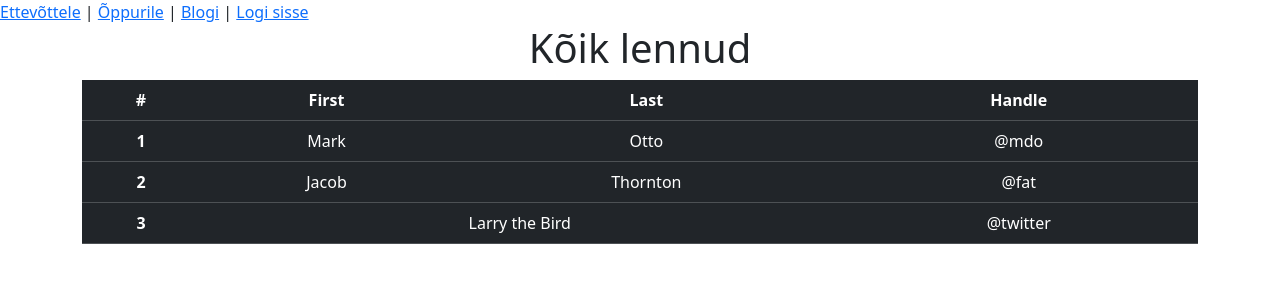
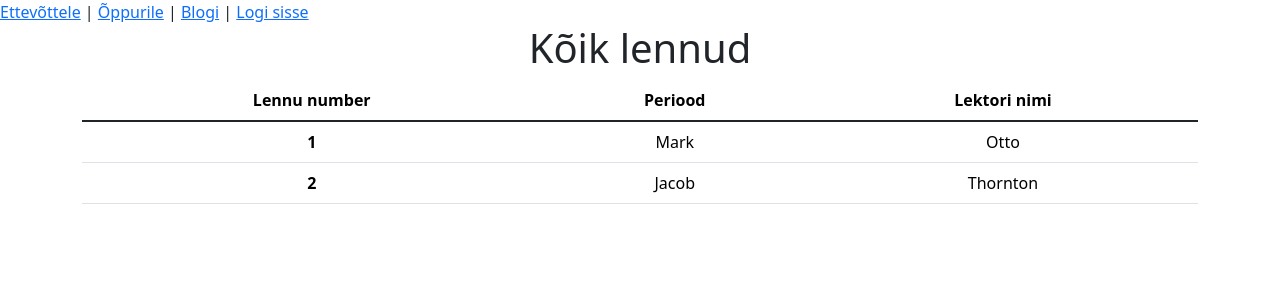
Before and after one commit to SiimSilland/lend36front, a Vue app: page /admin/group in a window 1280 px wide. Shown: the top 300 px of the page. Built offline with nearby package versions, Linux system fonts and the light colour scheme.

Commit message:
Modal.vue & GroupView.vue WIP

```diff
--- a/src/views/GroupView.vue
+++ b/src/views/GroupView.vue
@@ -4,32 +4,24 @@
       <div class="row justify-content-center">
         <div class="col">
           <h1>Kõik lennud</h1>
-          <table class="table table-dark table-hover">
+          <table class="table table-responsive table-hover">
             <thead>
             <tr>
-              <th scope="col">#</th>
-              <th scope="col">First</th>
-              <th scope="col">Last</th>
-              <th scope="col">Handle</th>
+              <th scope="col">Lennu number</th>
+              <th scope="col">Periood</th>
+              <th scope="col">Lektori nimi</th>
             </tr>
             </thead>
-            <tbody>
+            <tbody class="table-group-divider">
             <tr>
               <th scope="row">1</th>
               <td>Mark</td>
               <td>Otto</td>
-              <td>@mdo</td>
             </tr>
             <tr>
               <th scope="row">2</th>
               <td>Jacob</td>
               <td>Thornton</td>
-              <td>@fat</td>
-            </tr>
-            <tr>
-              <th scope="row">3</th>
-              <td colspan="2">Larry the Bird</td>
-              <td>@twitter</td>
             </tr>
             </tbody>
           </table>
```
Also changed, not shown: src/components/modal/Modal.vue (added, +34 -0 lines).
